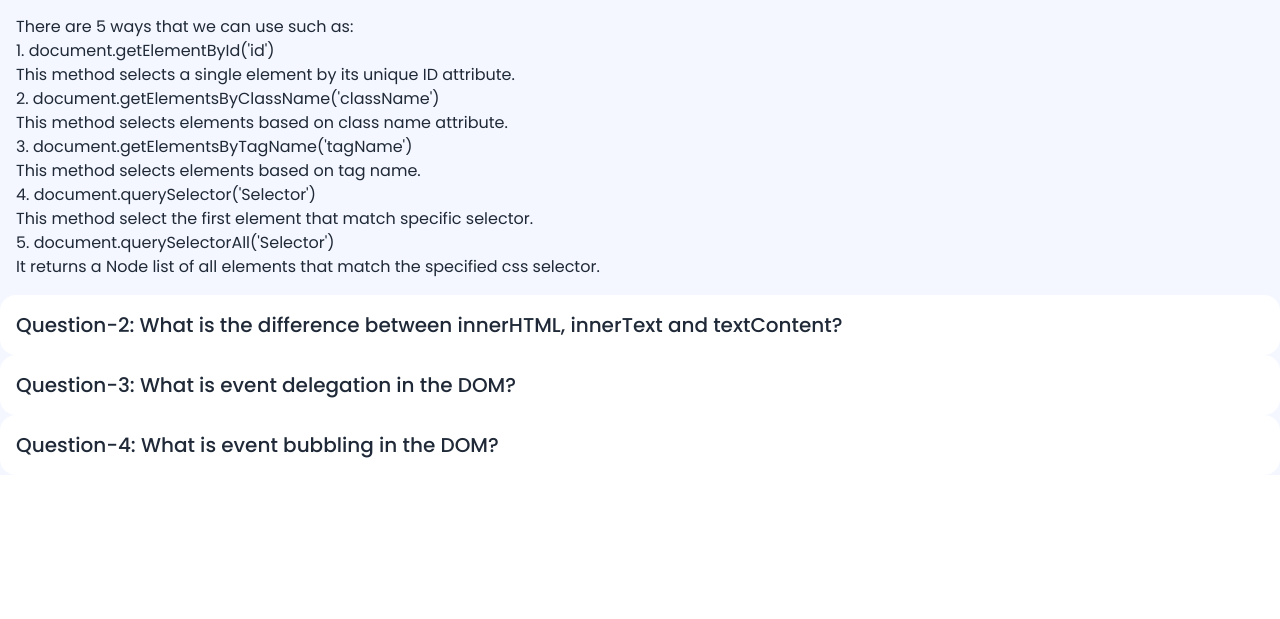
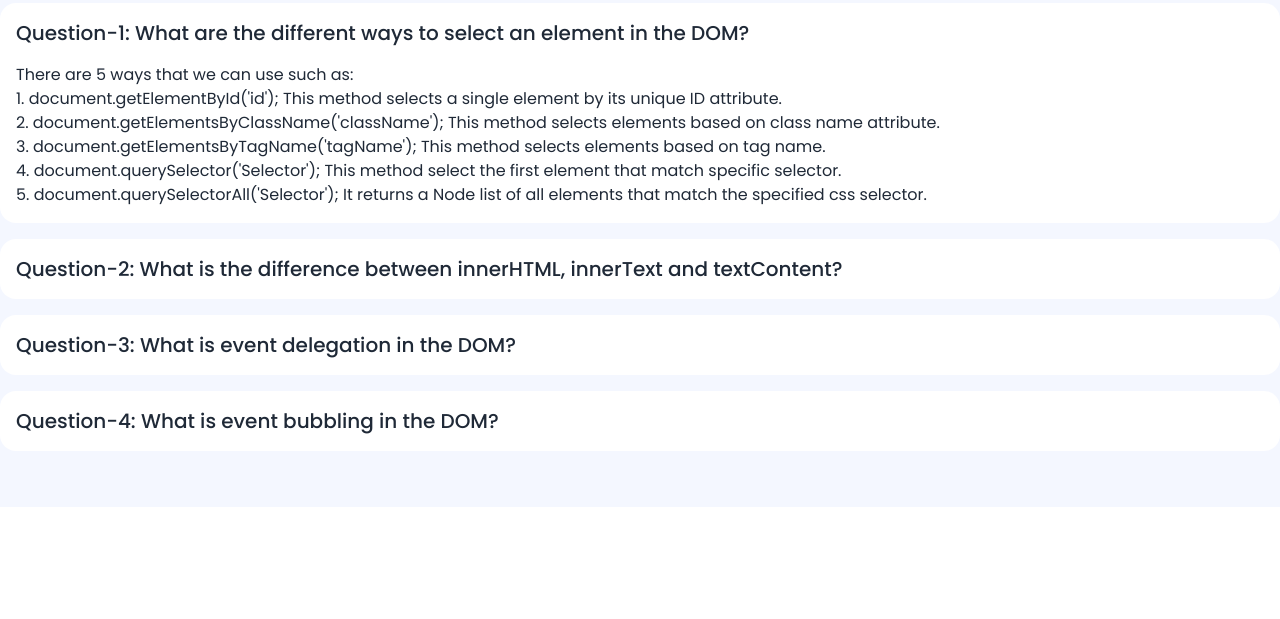
Before and after one commit to shuvo81/bat-11-assignment-5-devboard, a plain HTML site: page blog.html in a window 1280 px wide. Shown: the part 181-800 px from the top of the page. Drawn offline with nearby package versions, Linux system fonts and the light colour scheme.

Commit message:
Set question answer and link pages

```diff
--- a/blog.html
+++ b/blog.html
@@ -48,7 +48,7 @@
     </script>
 </head>
 
-<body class="poppins-font bg-primary">
+<body class="poppins-font bg-primary pb-10">
     <!-- Header Section -->
     <header class="md:container mx-auto">
         <!-- navbar start -->
@@ -77,29 +77,29 @@
     </header>
 
     <!-- Collapsible FAQs -->
-    <div class="md:container mx-auto bg-primary">
-        <h2 class="text-3xl font-bold text-center">Blogs</h2>
-        <div class="collapse">
+    <div class="md:container mx-auto">
+        <h2 class="text-3xl font-bold text-center mt-6 mb-6">Blogs</h2>
+        <div class="collapse bg-white mb-4">
             <input type="radio" name="my-accordion-1" checked="checked" />
             <div class="collapse-title text-xl font-medium">Question-1: What are the different ways to select an element
                 in the DOM?</div>
             <div class="collapse-content">
-                <p>There are 5 ways that we can use such as: <br>
-                    1. document.getElementById('id')<br>
+                <p>There are 5 ways that we can use such as:  <br>
+                    1. document.getElementById('id');
                     This method selects a single element by its unique ID attribute.<br>
-                    2. document.getElementsByClassName('className')<br>
+                    2. document.getElementsByClassName('className');
                     This method selects elements based on class name attribute.<br>
-                    3. document.getElementsByTagName('tagName')<br>
+                    3. document.getElementsByTagName('tagName');
                     This method selects elements based on tag name.<br>
-                    4. document.querySelector('Selector')<br>
+                    4. document.querySelector('Selector');
                     This method select the first element that match specific selector.<br>
-                    5. document.querySelectorAll('Selector')<br>
+                    5. document.querySelectorAll('Selector');
                     It returns a Node list of all elements that match the specified css selector.
 
                 </p>
             </div>
         </div>
-        <div class="collapse bg-white">
+        <div class="collapse bg-white mb-4">
             <input type="radio" name="my-accordion-1" />
             <div class="collapse-title text-xl font-medium">Question-2: What is the difference between innerHTML,
                 innerText and textContent?</div>
@@ -109,7 +109,7 @@
                     returns all text, including hidden text and spacing</p>
             </div>
         </div>
-        <div class="collapse bg-white">
+        <div class="collapse bg-white mb-4">
             <input type="radio" name="my-accordion-1" />
             <div class="collapse-title text-xl font-medium">Question-3: What is event delegation in the DOM?</div>
             <div class="collapse-content">
@@ -118,11 +118,13 @@
                     call an event on a particular target using the. target property of the event object.</p>
             </div>
         </div>
-        <div class="collapse bg-white">
+        <div class="collapse bg-white mb-4">
             <input type="radio" name="my-accordion-1" />
             <div class="collapse-title text-xl font-medium">Question-4: What is event bubbling in the DOM?</div>
             <div class="collapse-content">
-                <p>Event bubbling is a fundamental JavaScript mechanism where an event triggered on a child element does not stop there, but "bubbles up" through its ancestor elements in the Document Object Model (DOM).</p>
+                <p>Event bubbling is a fundamental JavaScript mechanism where an event triggered on a child element does
+                    not stop there, but "bubbles up" through its ancestor elements in the Document Object Model (DOM).
+                </p>
             </div>
         </div>
     </div>
@@ -136,7 +138,7 @@
             document.getElementById(elementID).innerHTML = "";
         }
 
-        document.getElementById('back-desk-btn').addEventListener('click',function(){
+        document.getElementById('back-desk-btn').addEventListener('click', function () {
             window.location.href = './index.html';
         })
     </script>
```
